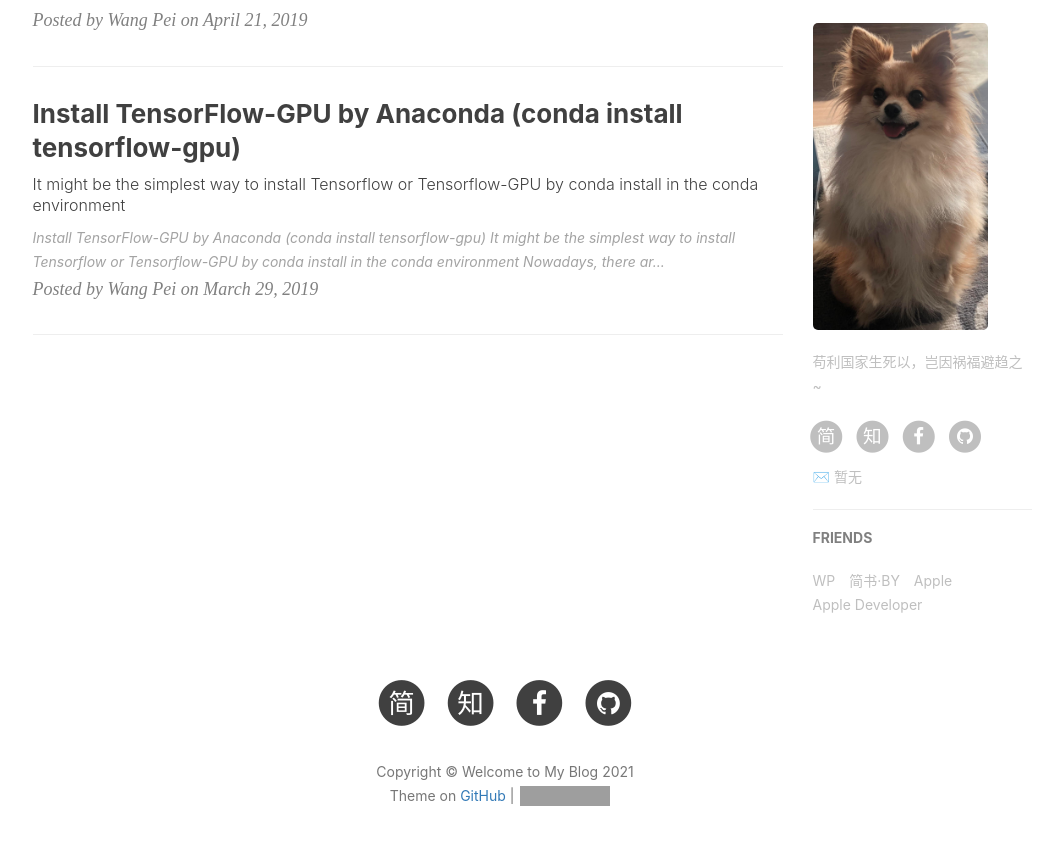
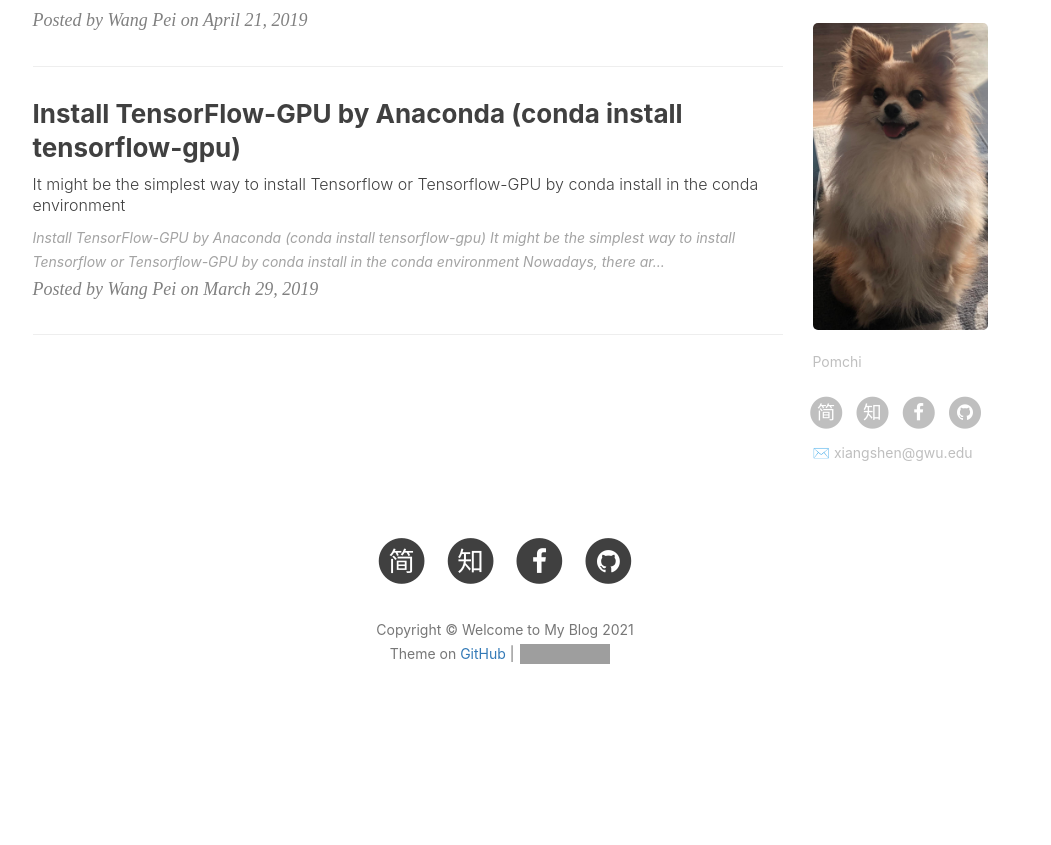
Before and after one commit to sx910604/sx910604.github.io, a Jekyll site: the page built from index.html, in a window 1280 px wide and 900 px high, scrolled down 649 px. Shown: the top 845 px of the window, without its empty margins (135-1186 px from the left). Built offline with Jekyll 4.4.1, drawn with Linux system fonts in a browser that asks for light colours; nearby versions of some CDN libraries; the list of posts is cut into pages by our own code; comment, search, counter and statistics services are not loaded; after the commit the page ends 1407 px from its top, so only the background shows below that; some of the changed lines change nothing that is shown; grey boxes are pictures that could not be loaded.

Commit message:
Update _config.yml

```diff
--- a/_config.yml
+++ b/_config.yml
@@ -2,7 +2,7 @@
 title: Welcome to My Blog
 SEOTitle: Xiang's Blog
 header-img: img/pupu2.jpg
-email: 暂无
+email: xiangshen@gwu.edu
 description: "写一句你想写的话"
 keyword: "my blog"
 url: "http://sx910604.github.io"          # your host, for absolute URL
@@ -11,7 +11,7 @@ github_repo: "https://github.com/sx910604/sx910604.github.io.git" # you code rep
 
 # Sidebar settings
 sidebar: true                           # whether or not using Sidebar.
-sidebar-about-description: "苟利国家生死以，岂因祸福避趋之~"
+sidebar-about-description: "Pomchi"
 sidebar-avatar: /img/pupu.jpg      # use absolute URL, seeing it's used in both `/` and `/about/`
 
 
@@ -94,18 +94,18 @@ service-worker: true
 
 
 # Friends
-friends: [
-    {
-        title: "WP",
-        href: "https://wangpei.ink"
-    },{
-        title: "简书·BY",
-        href: "http://www.jianshu.com/u/e71990ada2fd"
-    },{
-        title: "Apple",
-        href: "https://apple.com"
-    },{
-        title: "Apple Developer",
-        href: "https://developer.apple.com/"
-    }
-]
+# friends: [
+#     {
+#         title: "WP",
+#         href: "https://wangpei.ink"
+#     },{
+#         title: "简书·BY",
+#         href: "http://www.jianshu.com/u/e71990ada2fd"
+#     },{
+#         title: "Apple",
+#         href: "https://apple.com"
+#     },{
+#         title: "Apple Developer",
+#         href: "https://developer.apple.com/"
+#     }
+# ]
```
